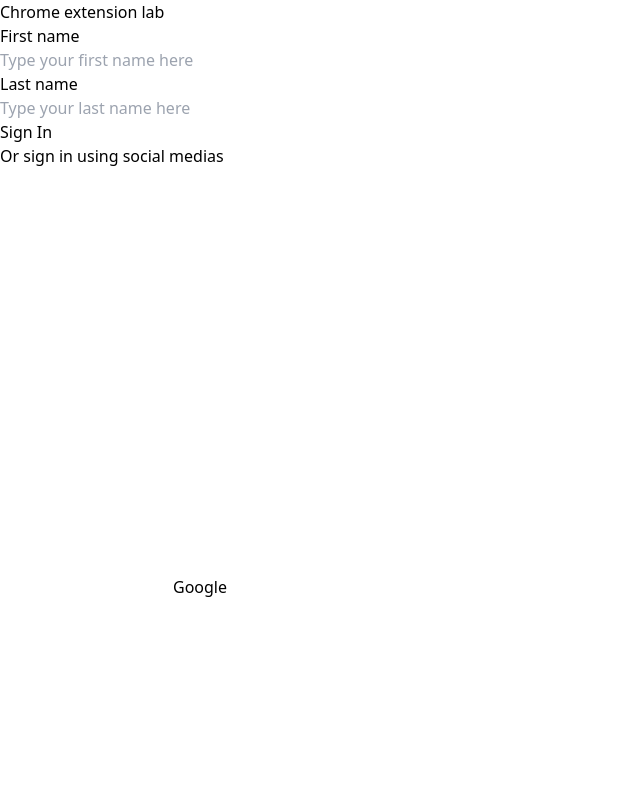
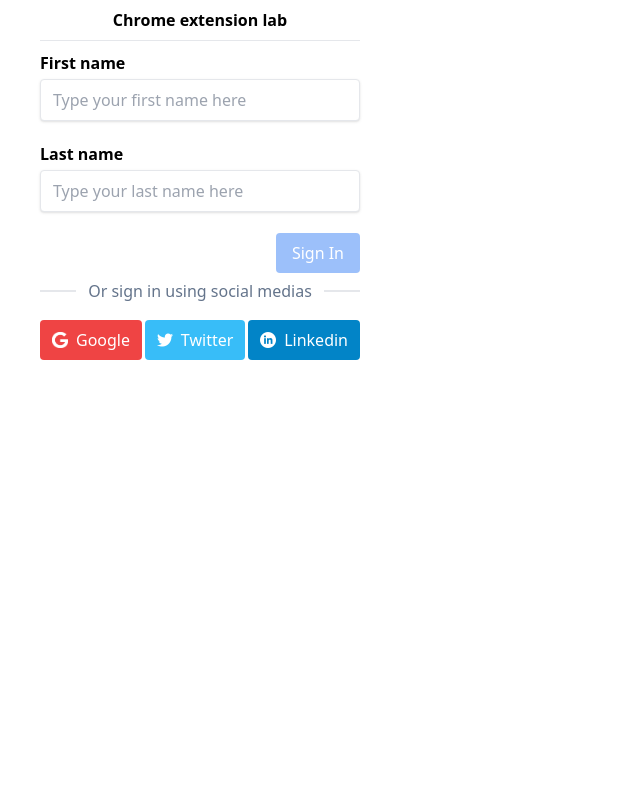
Before and after one commit to Valentin-Bourcier/chrome-extension-lab, an Angular app: page / in a window 1280 px wide. Shown: the top 800 px of the page, without its empty margins (0-640 px from the left). Built offline with nearby package versions, Linux system fonts and the light colour scheme.

Commit message:
Configuration: Updating Tailwind CSS configuration to its version 3

```diff
--- a/tailwind.config.js
+++ b/tailwind.config.js
@@ -1,8 +1,5 @@
 module.exports = {
-    content: [],
-    purge: {
-        content: ["./src/**/*.{html,ts}"]
-    },
+    content: ["./src/**/*.{html,ts}"],
     theme: {
         extend: {}
     },
```
